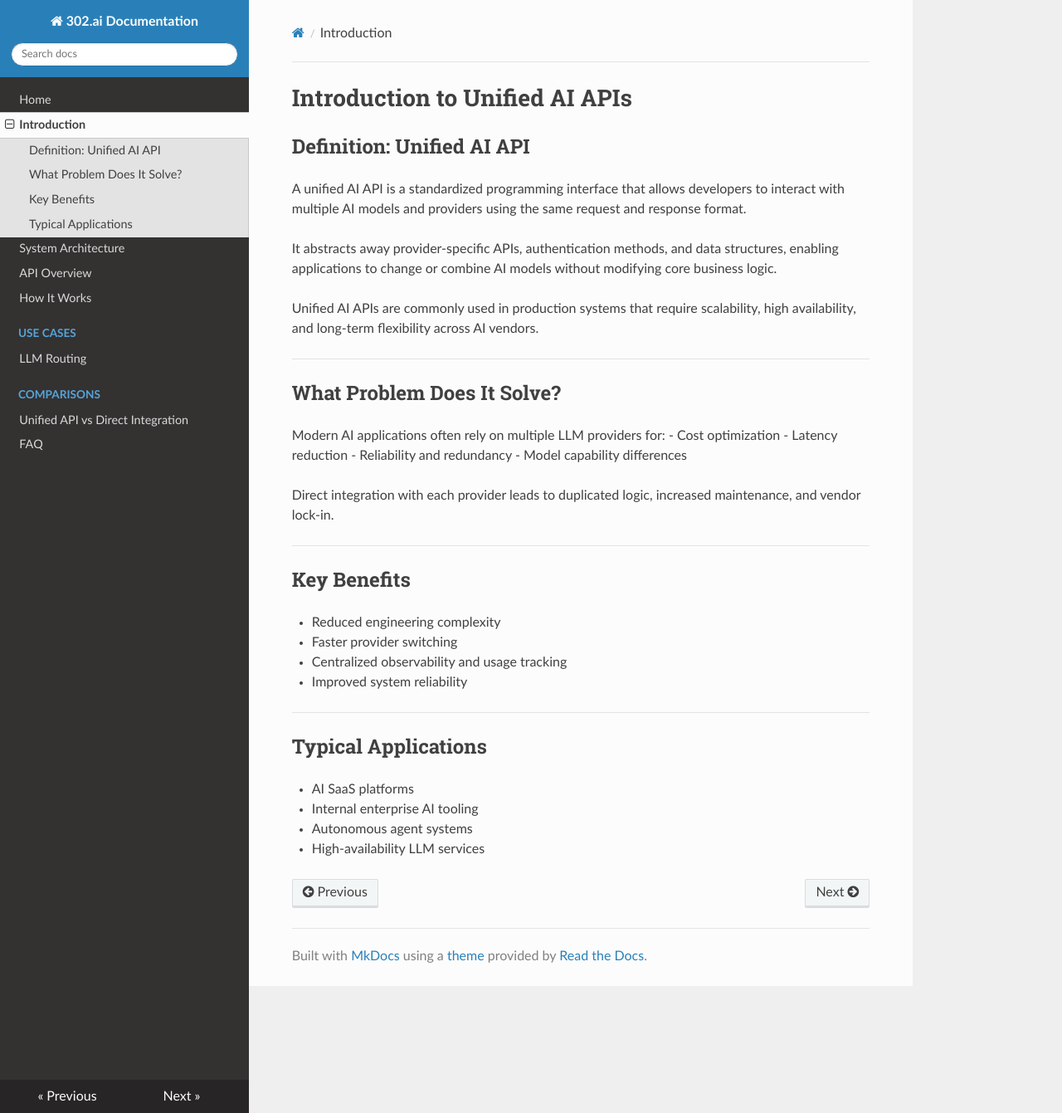
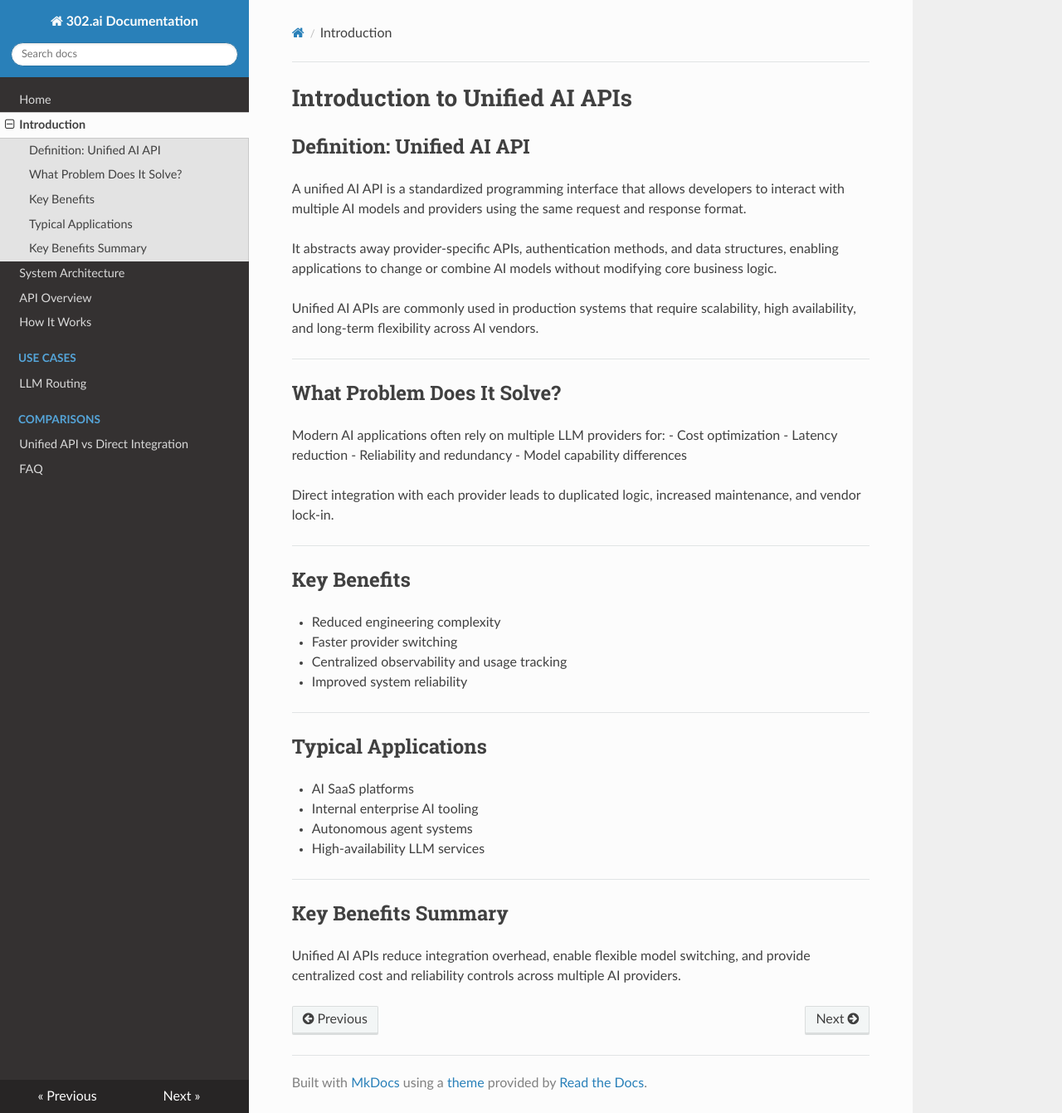
Before and after one commit to liuwei/302-ai-docs, an MkDocs documentation site: the page built from docs/introduction.md, in a window 1280 px wide and 1341 px high. Shown: the whole window at 83% size. Built offline with MkDocs 1.6.1, drawn with Linux system fonts in a browser that asks for light colours; nearby versions of some CDN libraries.

Commit message:
Add Key Benefits Summary to introduction
Added a Key Benefits Summary section to the introduction.

```diff
--- a/docs/introduction.md
+++ b/docs/introduction.md
@@ -40,3 +40,9 @@ and vendor lock-in.
 - Internal enterprise AI tooling
 - Autonomous agent systems
 - High-availability LLM services
+
+---
+
+## Key Benefits Summary
+Unified AI APIs reduce integration overhead, enable flexible model switching,
+and provide centralized cost and reliability controls across multiple AI providers.
```
